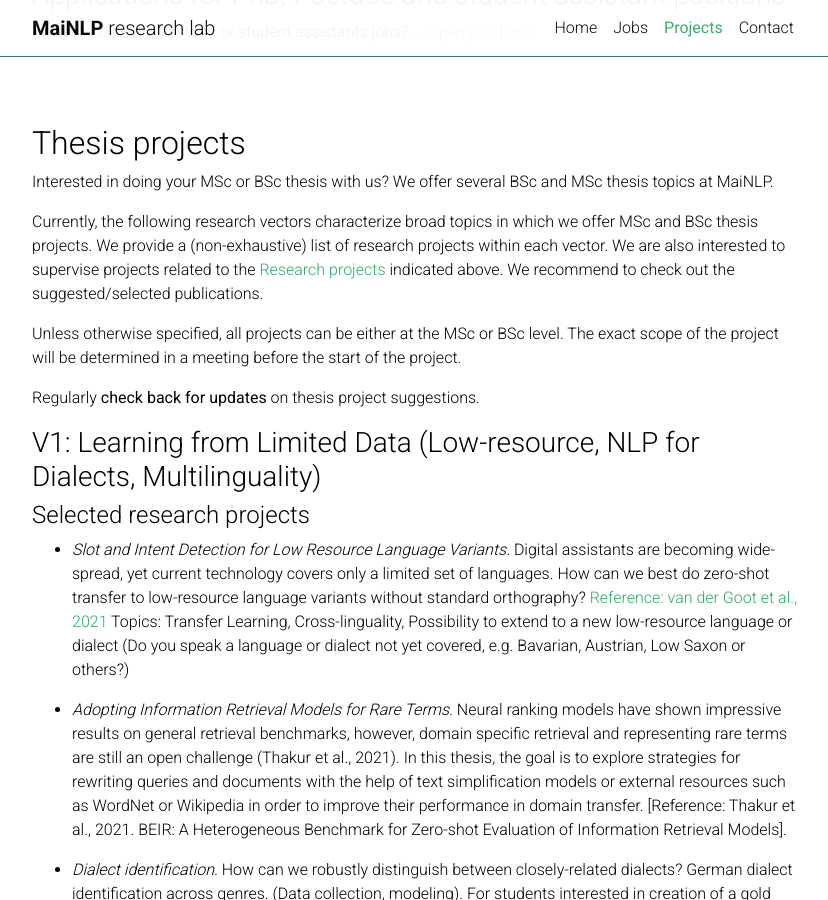
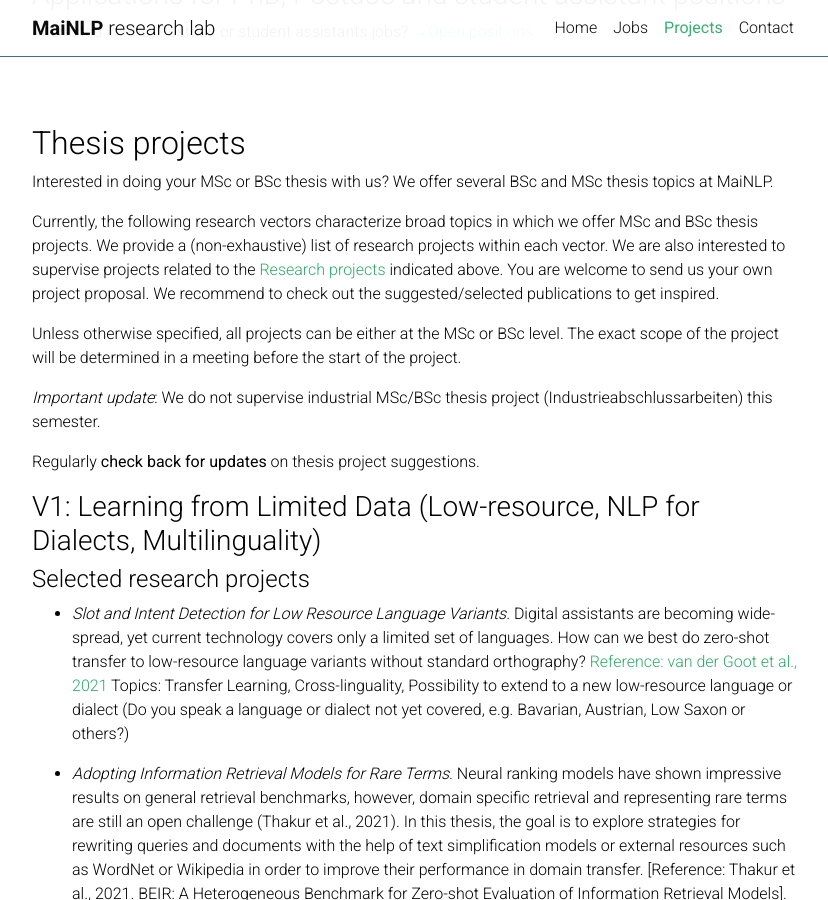
Before and after one commit to mainlp/mainlp.github.io, a Jekyll site: the page built from _pages/projects.md, in a window 1280 px wide and 900 px high, scrolled down 2210 px. Shown: the whole window, without its empty margins (223-1051 px from the left). Built offline with Jekyll 4.4.1, drawn with Linux system fonts in a browser that asks for light colours; comment, search, counter and statistics services are not loaded; a style sheet for code colours, icons or effects is not loaded.

Commit message:
Update projects.md

```diff
--- a/_pages/projects.md
+++ b/_pages/projects.md
@@ -68,9 +68,11 @@ Interested in PhD, Postdoc or student assistants jobs?  <a href="/jobs">→Open
 
 Interested in doing your MSc or BSc thesis with us? We offer several BSc and MSc thesis topics at MaiNLP.
 
-Currently, the following research vectors characterize broad topics in which we offer MSc and BSc thesis projects. We provide a (non-exhaustive) list of  research projects within each vector. We are also interested to supervise projects related to the [Research projects](#ongoingproj) indicated above. We recommend to check out the suggested/selected publications.
+Currently, the following research vectors characterize broad topics in which we offer MSc and BSc thesis projects. We provide a (non-exhaustive) list of  research projects within each vector. We are also interested to supervise projects related to the [Research projects](#ongoingproj) indicated above. You are welcome to send us your own project proposal. We recommend to check out the suggested/selected publications to get inspired.
 
 Unless otherwise specified, all projects can be either at the MSc or BSc level. The exact scope of the project will be determined in a meeting before the start of the project.
+
+*Important update*: We do not supervise industrial MSc/BSc thesis project (Industrieabschlussarbeiten) this semester.
 
 Regularly <b>check back for updates</b> on thesis project suggestions.
 
```
